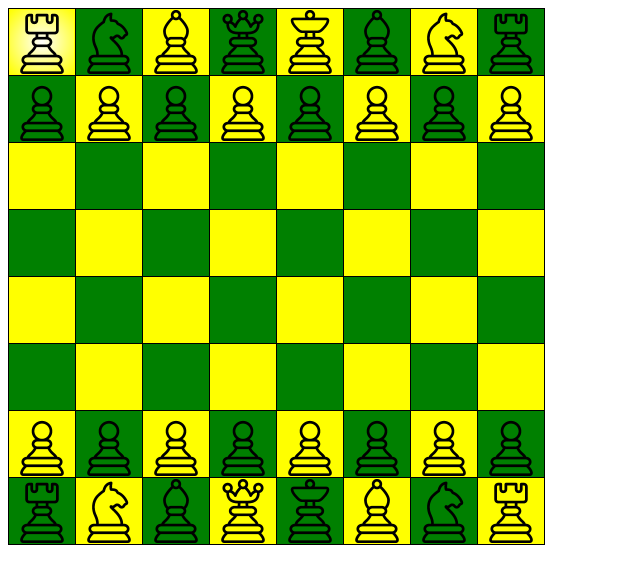
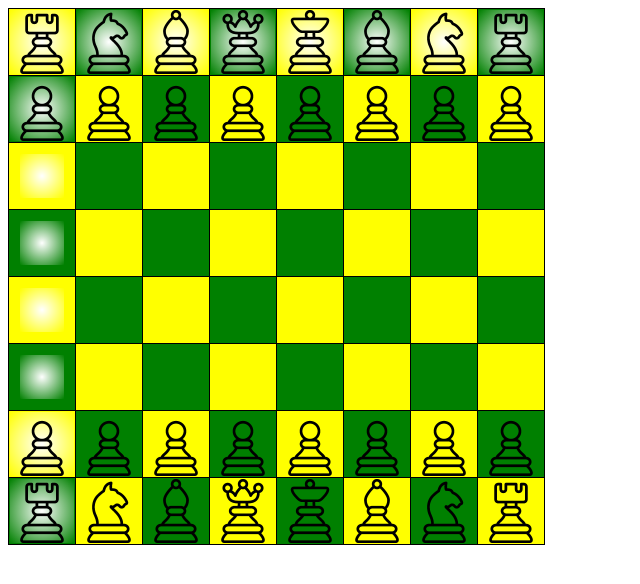
Before and after one commit to xxx4u/mastermind, a plain HTML site: page index.html in a window 1280 px wide. Both pictures are taken after a click on the element 42 px from the left and 42 px from the top of the page. Shown: the whole page, without its empty margins (0-640 px from the left). Drawn offline with Linux system fonts and the light colour scheme; files whose address does not match are found by name.

Commit message:
highlighting rook moves

```diff
--- a/css/style.css
+++ b/css/style.css
@@ -17,13 +17,21 @@ table tr:nth-child(even) td:nth-child(odd) {
 	  background: green;
 }
 
-img.item {
+.item {
 	height: 64px;
 	width: 64px;
 	z-index: 100;
 	display: block;
 }
 
-.possibleMove {
+.selectedItem {
 	background-image: radial-gradient(#fff, rgba(0, 0, 0, 0.0));
 }
+
+.possibleMove {
+	margin-left: auto;
+	margin-right: auto;
+	height: 70%;
+	width: 70%;
+	display: block;
+}
--- a/js/chess.js
+++ b/js/chess.js
@@ -33,8 +33,23 @@ $(function() {
 				var item = $("<img class='item' src='img/" + itemDescription + "-icon.png'/>");
 				$(this).append(item);
 				$(this).click(function() {
-					$("td img").removeClass("possibleMove");
-					$(this).find('img').addClass("possibleMove");
+					$("td").children().removeClass("selectedItem");
+					$(this).find('img').addClass("selectedItem");
+					$("#chess tr").each(function(k, elem) {
+						$(this).find("td").each(function(l, elem) {
+							var moves = getItemMoves(itemID, i, j);
+							if (moveAllowed(moves, k, l)) {
+								$(this).children().addClass("selectedItem");
+							}
+						});
+					});
+				});
+			} else {
+				var item = $("<span></span>");
+				item.addClass("possibleMove");
+				$(this).append(item);
+				$(this).click(function() {
+					$("td").children().removeClass("selectedItem");
 				});
 			}
 		});
@@ -72,15 +87,55 @@ function getItemDescriptionById(itemID) {
 	}
 }
 
-function moveStart(ev) {
-	var item = ev.target;
-	$(item).parent().empty();
-	$.append(item);
+function getItemMoves(item, x, y) {
+	var itemModel = Math.abs(item);
+	switch (itemModel) {
+		case WHITE_ROOK:
+			return getRookMoves(x, y);
+		case WHITE_QUEEN:
+			return getQueenMoves(x, y);
+		case WHITE_KING:
+			return [];
+		case WHITE_KNIGHT:
+			return [];
+		case WHITE_BISHOP:
+			return [];
+		case NONE:
+			return [];
+	}
+
+	if (item == WHITE_PAWN) {
+	} else if (item == BLACK_PAWN) {
+	}
+	return [];
 }
 
-function moving(ev) {
+function getRookMoves(x, y) {
+	var moves = [];
+	for (var i = 0; i < 8; i++) {
+		if (i != x) {
+			moves.push([i, y]);
+		}
+	}
+
+	for (var j = 0; j < 8; j++) {
+		if (j != y) {
+			moves.push([x, j]);
+		}
+	}
+	return moves;
 }
 
-function moveEnd(ev) {
-	console.log("pawn released");
+function getQueenMoves(x, y) {
+	var moves = [];
+	return moves;
 }
+
+function moveAllowed(moves, x, y) {
+	for (var i = 0; i < moves.length; i++) {
+		if (moves[i][0] == x && moves[i][1] == y) {
+			return true;
+		}
+	}
+	return false;
+}
```
